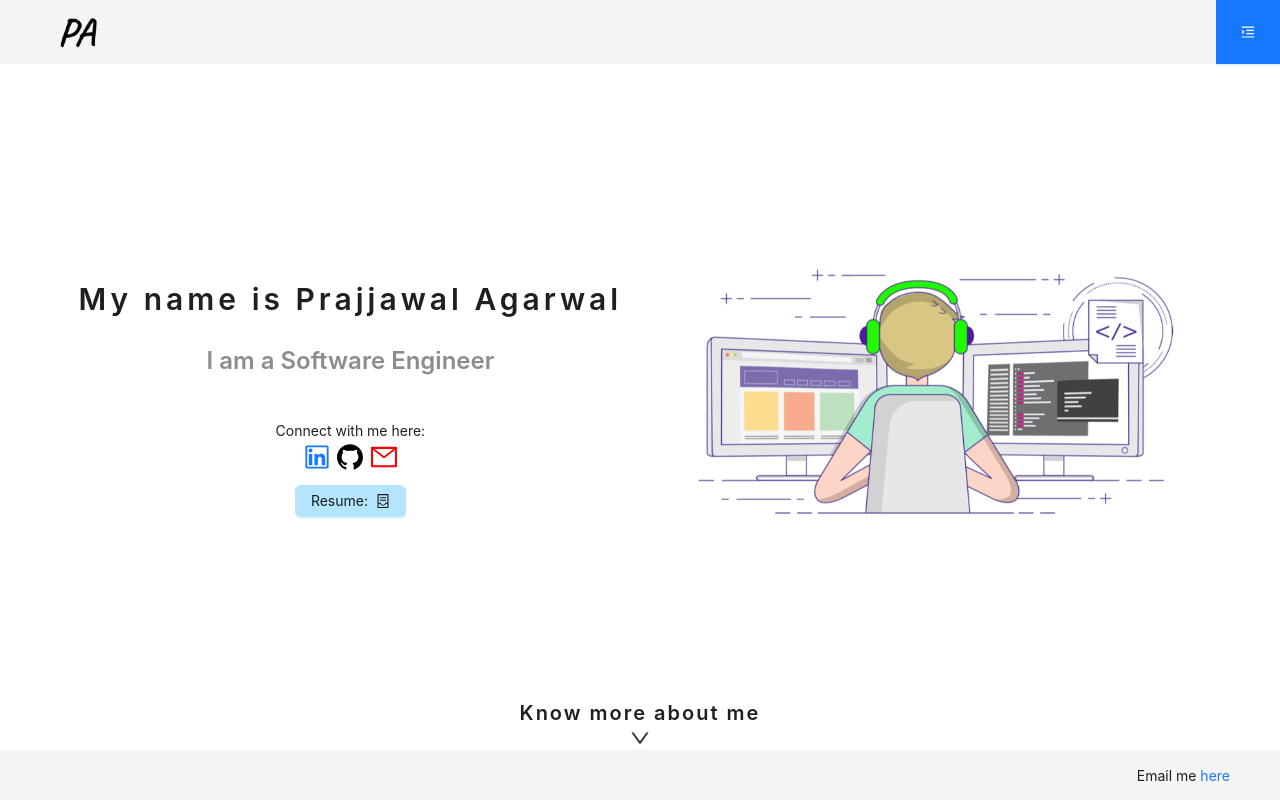
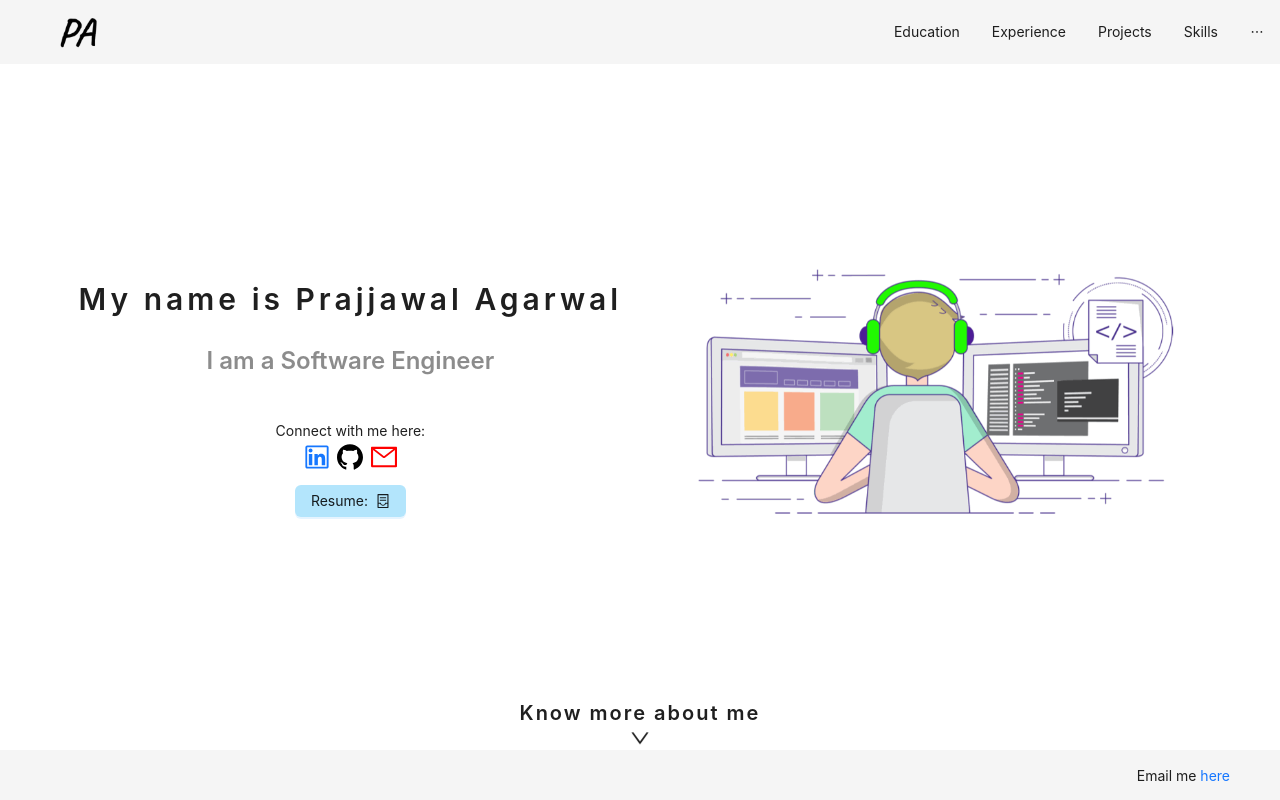
Before and after one commit to prajjawal05/personal-website, a React (Create React App) app: page / in a window 1280 px wide. Shown: the top 800 px of the page. Built offline with nearby package versions, Linux system fonts and the light colour scheme.

Commit message:
added menu button only for mobile

```diff
--- a/src/components/Header/index.js
+++ b/src/components/Header/index.js
@@ -1,10 +1,12 @@
-import { useEffect, useState } from 'react';
+import { useEffect, useState, useContext } from 'react';
 
 import { Layout as AntLayout, Menu, Image, Button } from 'antd';
 import styled from "styled-components";
 import { Link } from "react-scroll";
 import logo from '../../assets/logo.png';
 import { TABS_CONFIG, CENTRAL_TABS, TABS } from "../../config/tabs";
+import { ScreenContext } from "../../config/context";
+
 import { isElementInView } from '../../utils';
 import {
     MenuFoldOutlined,
@@ -22,7 +24,7 @@ const StyledHeader = styled(Header)`
 
 const StyledMenu = styled(Menu)`
     justify-content: flex-end;
-    // min-width: 420px;
+    min-width: ${prop => prop.menuForMobile ? `0px` : `420px`};
 `;
 
 const StyledRight = styled.div`
@@ -41,6 +43,13 @@ const StyledLogo = styled(Image)`
 const Layout = () => {
     const [activeTab, setActiveTab] = useState(TABS.HOME);
     const [collapsed, setCollapsed] = useState(true);
+    const width = useContext(ScreenContext);
+    const menuForMobile = width < 700;
+
+    let showMenu = !menuForMobile;
+    if (menuForMobile) {
+        showMenu = !collapsed;
+    }
 
     const toggleCollapsed = () => {
         setCollapsed(!collapsed);
@@ -67,13 +76,16 @@ const Layout = () => {
                 <StyledLogo src={logo} style={{ height: "45px", width: "auto" }} preview={false} />
             </Link>
             <StyledRight>
+                {menuForMobile &&
                     <Button type="primary" onClick={toggleCollapsed} style={{ width: "64px", height: "64px", borderRadius: "0px" }}>
                         {collapsed ? <MenuUnfoldOutlined /> : <MenuFoldOutlined />}
                     </Button>
-                {!collapsed && <StyledMenu
+                }
+                {showMenu &&
+                    <StyledMenu
                         theme="light"
-                    // mode="horizontal"
-                    mode="inline"
+                        mode={menuForMobile ? "inline" : "horizontal"}
+                        menuForMobile={menuForMobile}
                         inlineCollapsed={collapsed}
                         items={CENTRAL_TABS.map(tab => ({
                             key: tab,
@@ -90,7 +102,8 @@ const Layout = () => {
                         }))}
                         selectedKeys={[activeTab]}
                         style={{ borderBottom: "none", backgroundColor: "#f5f5f5" }}
-                />}
+                    />
+                }
             </StyledRight>
         </StyledHeader>
     );
```
Lines whose indentation alone changed are shown as unchanged.
